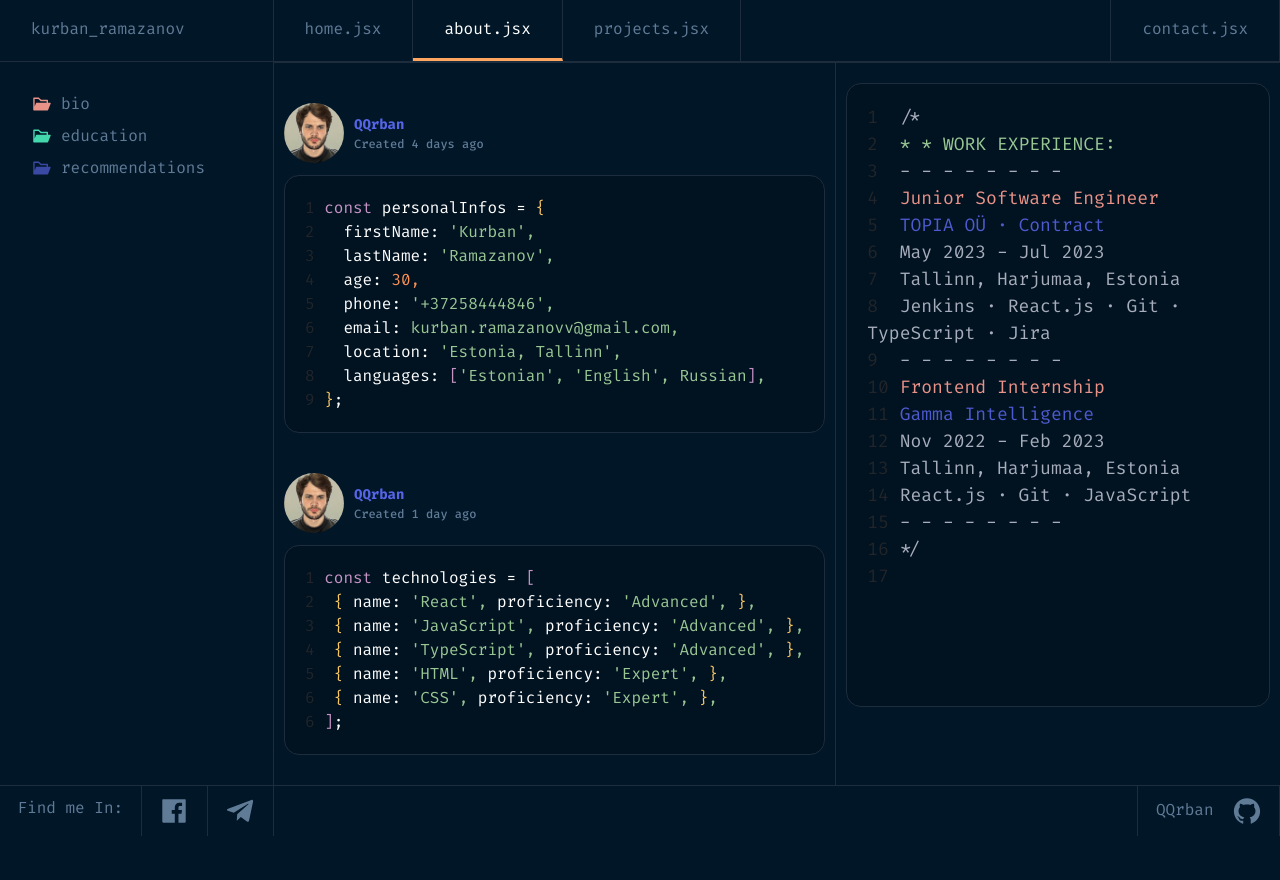
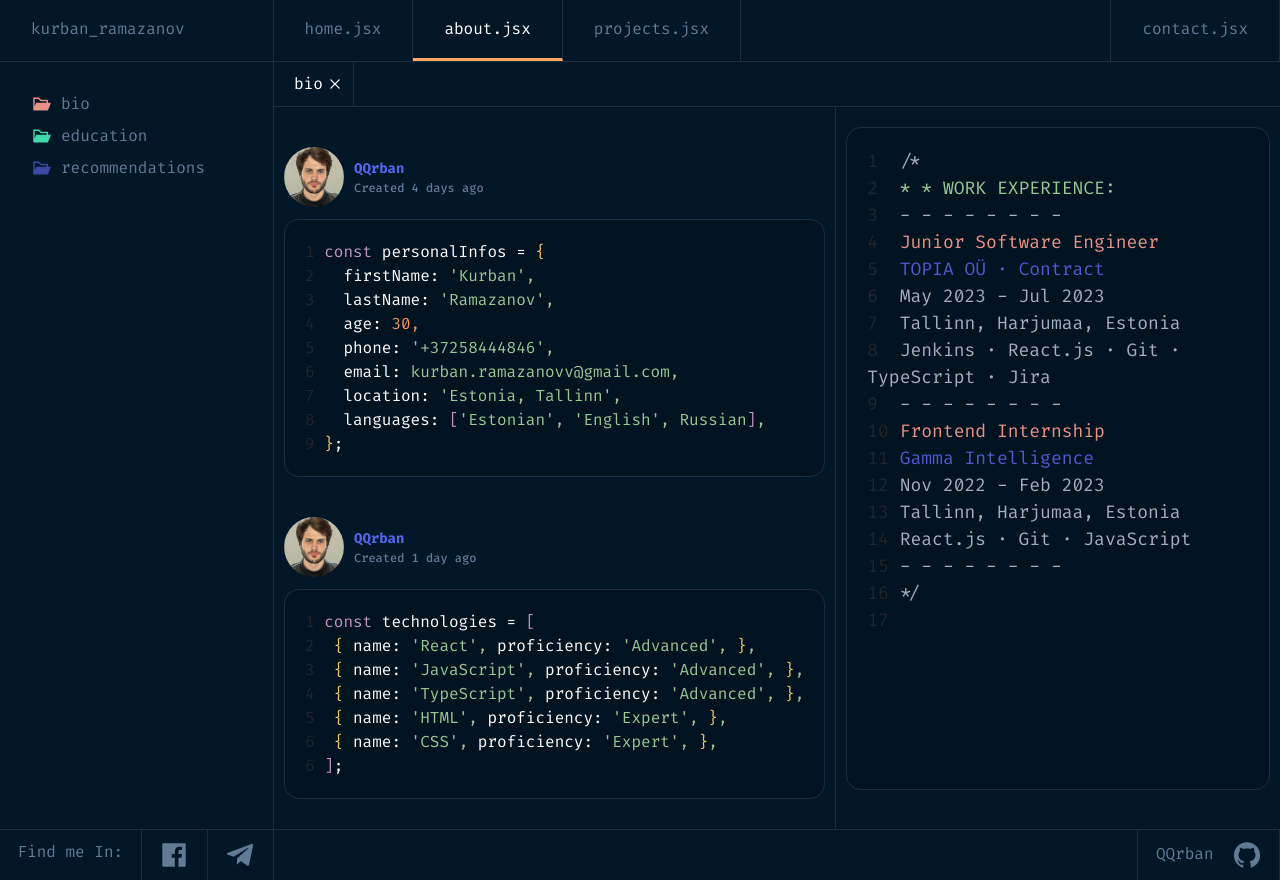
Before and after one commit to QQrban/portfolio, a React (Create React App) app: page /about in a window 1280 px wide. Before the commit the page ends 836 px from the top, so only its background shows below. Built offline with nearby package versions, Linux system fonts and the light colour scheme.

Commit message:
update localStorage, TODO: projects

```diff
--- a/src/components/about/index.jsx
+++ b/src/components/about/index.jsx
@@ -25,10 +25,26 @@ const tabs = [
 ];
 
 export default function AboutPage() {
-  const [showTab, setShowTab] = useState(
-    JSON.parse(localStorage.getItem('item')) || [],
-  );
-  const [activeTab, setActiveTab] = useState('bio');
+  const [showTab, setShowTab] = useState(() => {
+    const storedTabs = JSON.parse(localStorage.getItem('show'));
+    return storedTabs && storedTabs.length > 0 ? storedTabs : ['bio'];
+  });
+  const [activeTab, setActiveTab] = useState(() => {
+    const storedActiveTab = JSON.parse(localStorage.getItem('active'));
+    const storedTabs = JSON.parse(localStorage.getItem('show'));
+
+    if (storedActiveTab && storedTabs) {
+      if (storedTabs.includes(storedActiveTab)) {
+        return storedActiveTab;
+      } else {
+        const newActiveTab = storedTabs[storedTabs.length - 1] || '';
+        localStorage.setItem('active', JSON.stringify(newActiveTab));
+        return newActiveTab;
+      }
+    }
+
+    return 'bio';
+  });
 
   const matches = useMediaQuery('(min-width: 440px)');
 
@@ -42,14 +58,19 @@ export default function AboutPage() {
   };
 
   useEffect(() => {
-    localStorage.setItem('item', JSON.stringify(showTab));
-  }, [showTab]);
+    localStorage.setItem('show', JSON.stringify(showTab));
+    localStorage.setItem('active', JSON.stringify(activeTab));
+  }, [showTab, activeTab]);
 
   const removeTab = (name) => {
     const updatedTabs = showTab.filter((tab) => tab !== name);
     const newActiveTab = updatedTabs[updatedTabs.length - 1] || '';
     setActiveTab(newActiveTab);
     setShowTab(updatedTabs);
+  };
+
+  const chooseActiveTab = (name) => {
+    setActiveTab(name);
   };
 
   return (
@@ -70,7 +91,7 @@ export default function AboutPage() {
         <Header>
           {showTab.map((name) => (
             <Tab
-              onClick={() => setActiveTab(name)}
+              onClick={() => chooseActiveTab(name)}
               className={name === activeTab ? 'active' : ''}
               key={name}
             >
```
